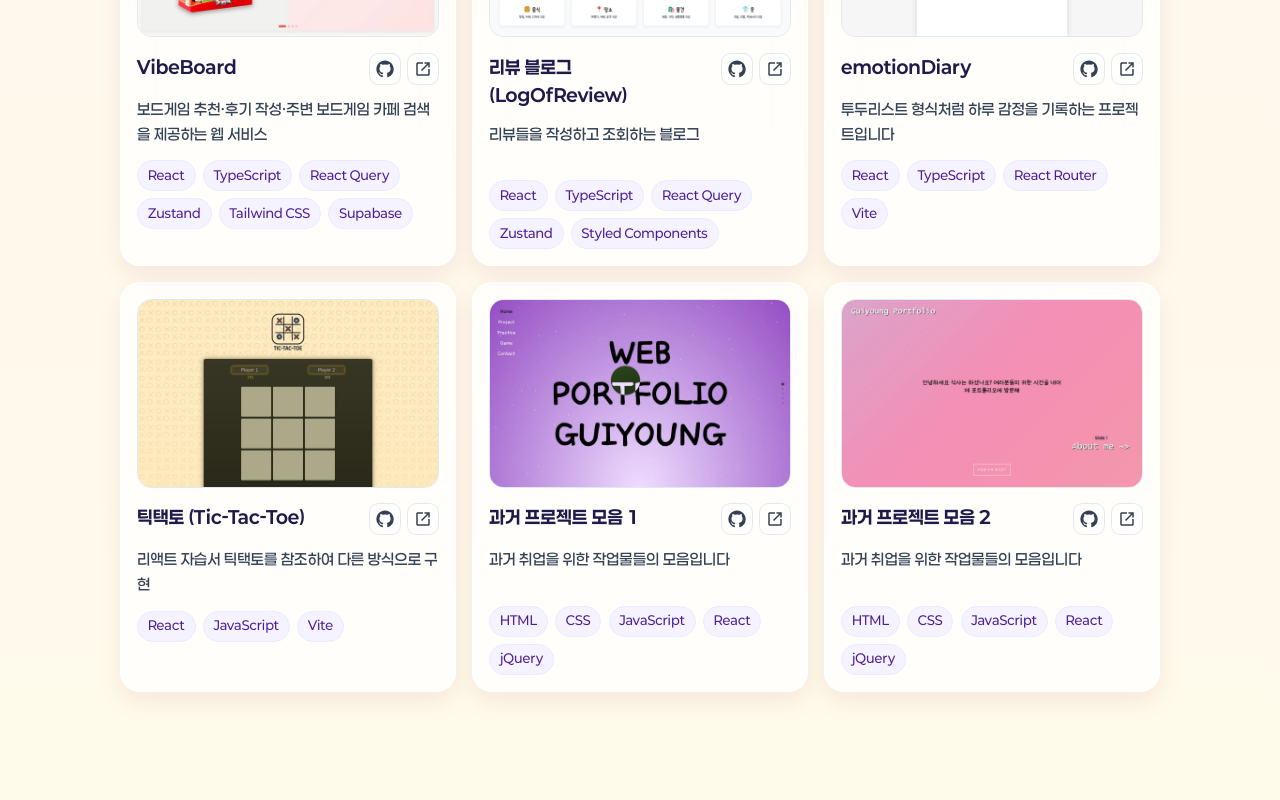
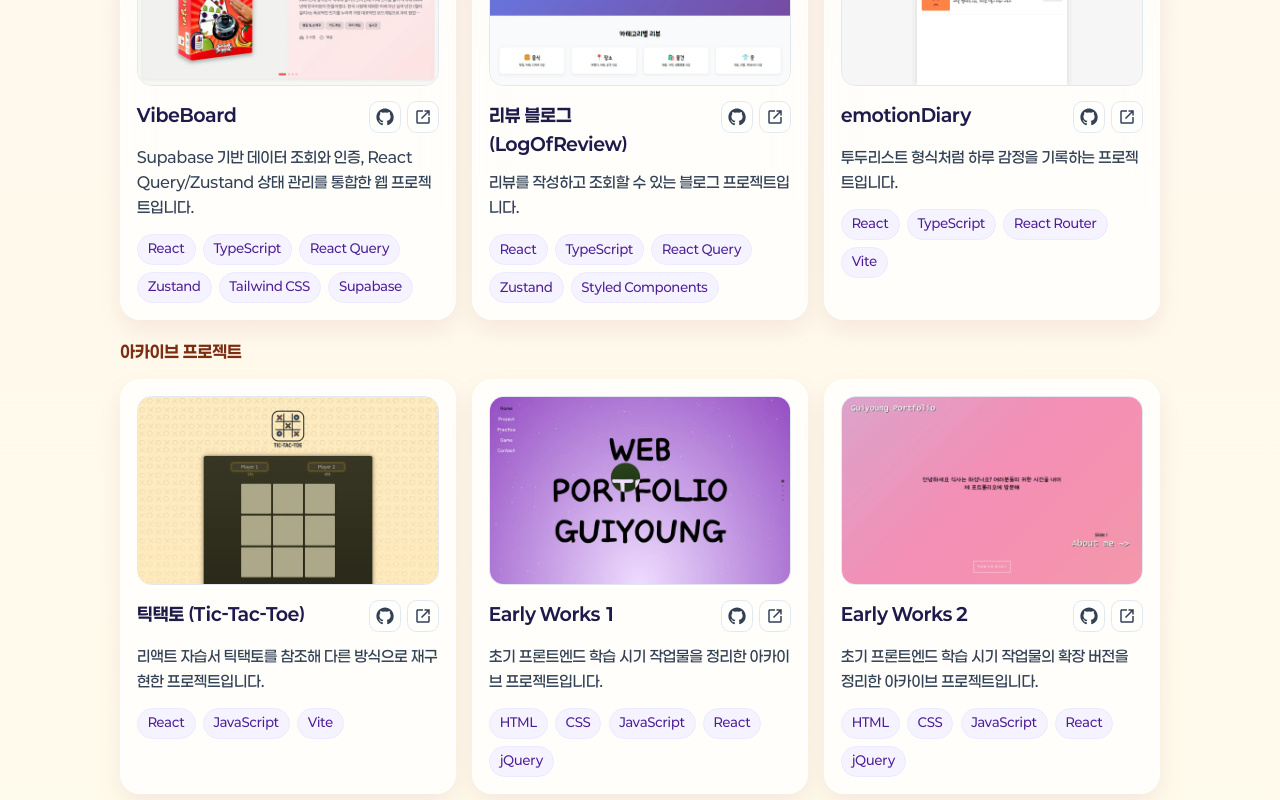
Before and after one commit to guiyoung2/resume, a Next.js app: page / in a window 1280 px wide. Shown: the part 1920-2720 px from the top of the page. Built offline with nearby package versions, Linux system fonts and the light colour scheme.

Commit message:
fix. 오타 수정, 프로젝트 구분 관리, 프로젝트 설명 문구 수정

```diff
--- a/src/app/data/projects.ts
+++ b/src/app/data/projects.ts
@@ -5,15 +5,13 @@ export const projects: ProjectItem[] = [
     id: 1,
     title: "VibeBoard",
     description:
-      "보드게임 추천·후기 작성·주변 보드게임 카페 검색을 제공하는 웹 서비스",
+      "Supabase 기반 데이터 조회와 인증, React Query/Zustand 상태 관리를 통합한 웹 프로젝트입니다.",
     detailedDescription:
-      "Supabase와 카카오 API를 연동해 보드게임 추천, 리뷰, 카페 검색을 하나의 서비스 흐름으로 통합한 프로젝트입니다. 데이터 요청/캐싱 전략과 번들 최적화를 함께 적용해 사용자 체감 성능을 개선했습니다.",
+      "Supabase를 통해 서버 데이터 조회와 사용자 인증을 구성하고, React Query로 서버 상태를, Zustand로 클라이언트 상태를 분리해 관리한 프로젝트입니다. 로그인부터 리뷰 작성, 카페 검색까지 하나의 사용자 흐름으로 연결해 서비스 완성도를 높였습니다.",
     highlights: [
-      "React Query 기반 서버 상태 관리로 캐싱/리페칭/invalidateQueries 흐름 최적화",
-      "Lighthouse 성능 점수 47 → 91 개선 (LCP 44.3s → 6.0s, CLS 0.362 → 0, payload 8.4MB → 968KB)",
-      "Vite transformIndexHtml 플러그인으로 LCP 이미지 preload 자동 주입",
-      "Zustand로 인증/테마 상태 관리, initTheme로 FOUC 방지",
-      "Supabase RLS 기반 권한 제어 및 카카오맵 SDK 지연 로딩 적용",
+      "문제: 데이터 조회, 인증, 전역 상태가 분산되어 기능 간 흐름을 일관되게 유지하기 어려웠습니다.",
+      "해결: Supabase(Auth/DB)와 React Query(서버 상태), Zustand(클라이언트 상태)를 역할별로 분리해 설계했습니다.",
+      "결과: 로그인·리뷰·카페 검색 흐름을 안정적으로 연결했고 Lighthouse 점수를 47 → 91로 개선했습니다.",
     ],
     detailedTechStack:
       "React 19.2.0, TypeScript 5.9.3, React Query 5.90.12, Zustand 5.0.9, React Router DOM 7.11.0, Vite 7.2.4, Tailwind CSS 4.1.18, Supabase, 카카오 로컬 API, 카카오맵 JavaScript SDK, Vercel",
@@ -35,15 +33,13 @@ export const projects: ProjectItem[] = [
   {
     id: 2,
     title: "리뷰 블로그 (LogOfReview)",
-    description: "리뷰들을 작성하고 조회하는 블로그",
+    description: "리뷰를 작성하고 조회할 수 있는 블로그 프로젝트입니다.",
     detailedDescription:
-      "리뷰 작성/조회/댓글 기능을 중심으로 구성한 블로그 프로젝트입니다. 서버 상태 관리, 인증 상태 영속화, 환경별 데이터 전략을 분리해 배포 안정성과 유지보수성을 높였습니다.",
+      "리뷰 작성/조회/댓글 기능을 중심으로 구성한 블로그 프로젝트입니다. 서버 상태 관리, 인증 상태 영속화, 환경별 데이터 전략 분리를 통해 배포 안정성과 유지보수성을 강화한 프로젝트입니다.",
     highlights: [
-      "React Query queryKey 설계로 카테고리/검색어/정렬 변경 시 자동 재요청",
-      "댓글 CRUD 후 invalidateQueries로 목록 즉시 동기화",
-      "Zustand + persist로 로그인 상태 영속화, Axios 인터셉터로 JWT 자동 주입",
-      "개발/배포 환경별 데이터 전략 분리(JSON Server / 정적 JSON)",
-      "useMemo/useCallback으로 상세 페이지 렌더링 최적화",
+      "문제: 검색/정렬/댓글 변경이 많은 화면에서 데이터 동기화와 인증 상태 유지를 안정적으로 관리해야 했습니다.",
+      "해결: React Query queryKey 설계와 invalidateQueries를 적용하고, Zustand persist와 Axios 인터셉터로 인증 흐름을 통합했습니다.",
+      "결과: 조건 변경 시 재요청과 댓글 갱신이 즉시 반영되고, 배포 환경에서 테스트 데이터 누적을 방지했습니다.",
     ],
     detailedTechStack:
       "React 19.2.0, TypeScript 5.9.3, React Query 5.90.11, Zustand 5.0.9, Axios, Styled Components, React Router DOM, Vercel",
@@ -64,35 +60,35 @@ export const projects: ProjectItem[] = [
   {
     id: 3,
     title: "emotionDiary",
-    description: " 투두리스트 형식처럼 하루 감정을 기록하는 프로젝트입니다",
+    description: "투두리스트 형식처럼 하루 감정을 기록하는 프로젝트입니다.",
     detailedDescription:
-      "하루 감정을 기록/수정/삭제하는 흐름을 중심으로 구현한 웹앱입니다. 상태 관리의 명확한 경계를 목표로 Context 분리, reducer 설계, localStorage 동기화를 체계적으로 적용했습니다.",
+      "하루 감정을 기록/수정/삭제하는 흐름을 중심으로 구현한 웹앱 프로젝트입니다. 상태 관리의 명확한 경계를 목표로 Context 분리, reducer 설계, localStorage 동기화를 체계적으로 적용한 프로젝트입니다.",
     highlights: [
-      "Context API + useReducer로 전역 상태 관리 및 영속화 통합 처리",
-      "INIT/CREATE/UPDATE/DELETE Discriminated Union으로 타입 안정성 강화",
-      "useDiary, usePageTitle 커스텀 훅으로 관심사 분리 및 중복 제거",
-      "id 중복 방지를 위한 useRef 기반 시퀀스 관리",
+      "문제: 일기 CRUD와 localStorage 영속화를 함께 처리하면서 상태 일관성과 타입 안정성을 유지해야 했습니다.",
+      "해결: Context API와 useReducer를 분리하고 Discriminated Union 및 커스텀 훅으로 책임을 명확히 나눴습니다.",
+      "결과: 새로고침 이후에도 안정적으로 데이터가 복원되고, 중복 코드와 id 충돌 가능성을 줄였습니다.",
     ],
     detailedTechStack:
       "React 19.2.0, TypeScript 5.9.3, React Router DOM, Vite 7.2.4",
     projectType: "개인 프로젝트",
     period: "2025. 11. ~ 2025. 11.",
-    githubUrl: "https://github.com/sample-user/team-collab",
-    liveUrl: "https://team-collab.vercel.app",
-    techStack: ["React", "TypeScript", " React Router", "Vite"],
+    githubUrl: "https://github.com/guiyoung2/emotionDiary",
+    liveUrl: "https://emotiondiary-pi.vercel.app/",
+    techStack: ["React", "TypeScript", "React Router", "Vite"],
     thumbnailSrc: "/projects/emotiondiary.webp",
     thumbnailAlt: "emotionDiary 프로젝트 썸네일",
   },
   {
     id: 4,
     title: "틱택토 (Tic-Tac-Toe)",
-    description: "리액트 자습서 틱택토를 참조하여 다른 방식으로 구현",
+    description:
+      "리액트 자습서 틱택토를 참조해 다른 방식으로 재구현한 프로젝트입니다.",
     detailedDescription:
-      "React 자습서의 틱택토를 그대로 복제하지 않고 데이터 구조와 상태 파생 방식을 바꿔 재구현한 프로젝트입니다. 단일 소스 기반으로 게임 상태 일관성을 유지하는 데 집중했습니다.",
+      "React 자습서의 틱택토를 그대로 복제하지 않고 데이터 구조와 상태 파생 방식을 바꿔 재구현한 프로젝트입니다. 단일 소스 기반으로 게임 상태 일관성을 유지하도록 설계한 프로젝트입니다.",
     highlights: [
-      "턴 데이터를 객체 배열로 설계해 보드 상태를 파생(derive) 방식으로 계산",
-      "checkWinner, getCurrentPlayer를 순수 함수로 분리해 테스트 용이성 확보",
-      "히스토리 분기 처리(slice)로 타임트래블 이후 재진행 시 일관성 보장",
+      "문제: 보드 상태와 턴 히스토리를 동시에 관리하면 시점 이동 후 상태 불일치가 발생하기 쉬웠습니다.",
+      "해결: 턴 데이터를 단일 소스로 두고 보드를 파생 계산했으며, 승리/현재 플레이어 로직을 순수 함수로 분리했습니다.",
+      "결과: 타임트래블 이후 재진행 시에도 히스토리 분기가 안정적으로 동작하며 게임 상태 일관성을 유지했습니다.",
     ],
     detailedTechStack: "React 19.2.0, JavaScript (ES6+), Vite 7.2.4",
     projectType: "개인 프로젝트",
@@ -105,10 +101,11 @@ export const projects: ProjectItem[] = [
   },
   {
     id: 5,
-    title: "과거 프로젝트 모음 1",
-    description: "과거 취업을 위한 작업물들의 모음입니다",
+    title: "Early Works 1",
+    description:
+      "초기 프론트엔드 학습 시기 작업물을 정리한 아카이브 프로젝트입니다.",
     detailedDescription:
-      "초기 프론트엔드 학습 시기 작업물을 정리한 프로젝트 모음으로, 다양한 UI 구현 실험을 포함합니다.",
+      "초기 프론트엔드 학습 시기 작업물을 정리한 아카이브 프로젝트입니다. 다양한 UI 구현 실험을 통해 기본기를 확장한 프로젝트입니다.",
     highlights: [],
     detailedTechStack: "HTML, CSS, JavaScript, React, jQuery",
     projectType: "개인 프로젝트",
@@ -121,10 +118,11 @@ export const projects: ProjectItem[] = [
   },
   {
     id: 6,
-    title: "과거 프로젝트 모음 2",
-    description: "과거 취업을 위한 작업물들의 모음입니다",
+    title: "Early Works 2",
+    description:
+      "초기 프론트엔드 학습 시기 작업물의 확장 버전을 정리한 아카이브 프로젝트입니다.",
     detailedDescription:
-      "이전 작업물의 확장 버전으로, UI 구성 다양화와 구현 속도 개선을 목표로 진행한 모음 프로젝트입니다.",
+      "이전 작업물의 확장 버전을 정리한 아카이브 프로젝트입니다. UI 구성 다양화와 구현 속도 개선을 목표로 진행한 프로젝트입니다.",
     highlights: [],
     detailedTechStack: "HTML, CSS, JavaScript, React, jQuery",
     projectType: "개인 프로젝트",
--- a/src/components/projects/Projects.styled.ts
+++ b/src/components/projects/Projects.styled.ts
@@ -25,6 +25,12 @@ export const ProjectsTitle = styled.h2`
   font-size: clamp(1.45rem, 2.3vw, 2rem);
   color: #1e1b4b;
   margin-bottom: 0.65rem;
+`;
+
+export const GroupTitle = styled.h3`
+  font-size: 1.05rem;
+  color: #7c2d12;
+  margin: 1.15rem 0 0.85rem;
 `;
 
 export const ProjectsGrid = styled.div`
@@ -252,6 +258,12 @@ export const HighlightItem = styled.li`
   }
 `;
 
+export const HighlightLabel = styled.strong`
+  color: #9d174d;
+  font-weight: 700;
+  margin-right: 0.2rem;
+`;
+
 export const ModalLinkGroup = styled.div`
   display: flex;
   gap: 0.5rem;
--- a/src/components/projects/Projects.tsx
+++ b/src/components/projects/Projects.tsx
@@ -8,6 +8,7 @@ import {
   ProjectsContainer,
   SectionLabel,
   ProjectsTitle,
+  GroupTitle,
   ProjectsGrid,
   ProjectCard,
   ThumbnailFrame,
@@ -30,6 +31,7 @@ import {
   BlockTitle,
   HighlightList,
   HighlightItem,
+  HighlightLabel,
   ModalLinkGroup,
 } from "./Projects.styled";
 
@@ -59,37 +61,10 @@ export default function Projects() {
   const [selectedProject, setSelectedProject] = useState<ProjectItem | null>(
     null,
   );
+  const featuredProjects = projects.slice(0, 3);
+  const archiveProjects = projects.slice(3);
 
-  useEffect(() => {
-    if (!selectedProject) {
-      return;
-    }
-
-    const prevOverflow = document.body.style.overflow;
-    document.body.style.overflow = "hidden";
-
-    const onKeydown = (event: KeyboardEvent) => {
-      if (event.key === "Escape") {
-        setSelectedProject(null);
-      }
-    };
-
-    window.addEventListener("keydown", onKeydown);
-
-    return () => {
-      document.body.style.overflow = prevOverflow;
-      window.removeEventListener("keydown", onKeydown);
-    };
-  }, [selectedProject]);
-
-  return (
-    <ProjectsSection id="projects">
-      <ProjectsContainer>
-        <SectionLabel>Projects</SectionLabel>
-        <ProjectsTitle>프로젝트 목록</ProjectsTitle>
-
-        <ProjectsGrid>
-          {projects.map((project) => (
+  const renderProjectCard = (project: ProjectItem) => (
     <ProjectCard
       key={project.id}
       onClick={() => setSelectedProject(project)}
@@ -142,8 +117,41 @@ export default function Projects() {
         ))}
       </TagList>
     </ProjectCard>
-          ))}
-        </ProjectsGrid>
+  );
+
+  useEffect(() => {
+    if (!selectedProject) {
+      return;
+    }
+
+    const prevOverflow = document.body.style.overflow;
+    document.body.style.overflow = "hidden";
+
+    const onKeydown = (event: KeyboardEvent) => {
+      if (event.key === "Escape") {
+        setSelectedProject(null);
+      }
+    };
+
+    window.addEventListener("keydown", onKeydown);
+
+    return () => {
+      document.body.style.overflow = prevOverflow;
+      window.removeEventListener("keydown", onKeydown);
+    };
+  }, [selectedProject]);
+
+  return (
+    <ProjectsSection id="projects">
+      <ProjectsContainer>
+        <SectionLabel>Projects</SectionLabel>
+        <ProjectsTitle>프로젝트 목록</ProjectsTitle>
+
+        <GroupTitle>대표 프로젝트</GroupTitle>
+        <ProjectsGrid>{featuredProjects.map(renderProjectCard)}</ProjectsGrid>
+
+        <GroupTitle>아카이브 프로젝트</GroupTitle>
+        <ProjectsGrid>{archiveProjects.map(renderProjectCard)}</ProjectsGrid>
       </ProjectsContainer>
 
       {selectedProject ? (
@@ -190,9 +198,21 @@ export default function Projects() {
               <>
                 <BlockTitle>기술적 특징</BlockTitle>
                 <HighlightList>
-                  {selectedProject.highlights.map((item) => (
-                    <HighlightItem key={item}>{item}</HighlightItem>
-                  ))}
+                  {selectedProject.highlights.map((item) => {
+                    const [label, ...rest] = item.split(":");
+                    const content = rest.join(":").trim();
+
+                    if (!content) {
+                      return <HighlightItem key={item}>{item}</HighlightItem>;
+                    }
+
+                    return (
+                      <HighlightItem key={item}>
+                        <HighlightLabel>{label}:</HighlightLabel>
+                        {content}
+                      </HighlightItem>
+                    );
+                  })}
                 </HighlightList>
               </>
             ) : null}
```
Also changed, not shown: src/app/types/project.ts (+13 -13 lines). Lines whose indentation alone changed are shown as unchanged.
